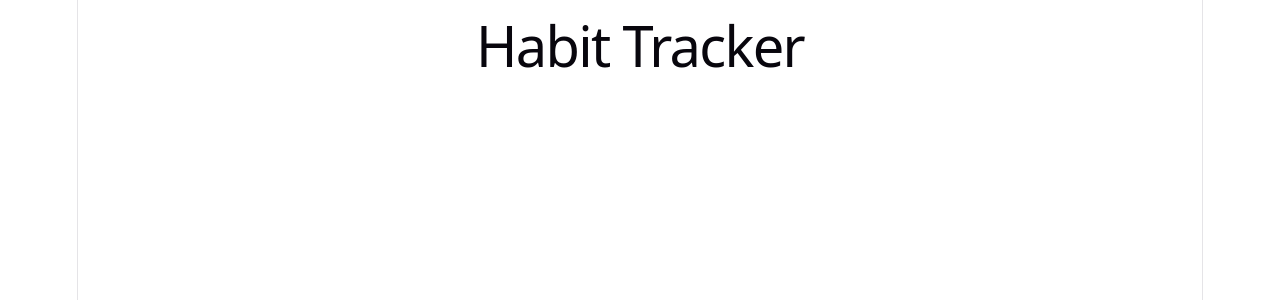
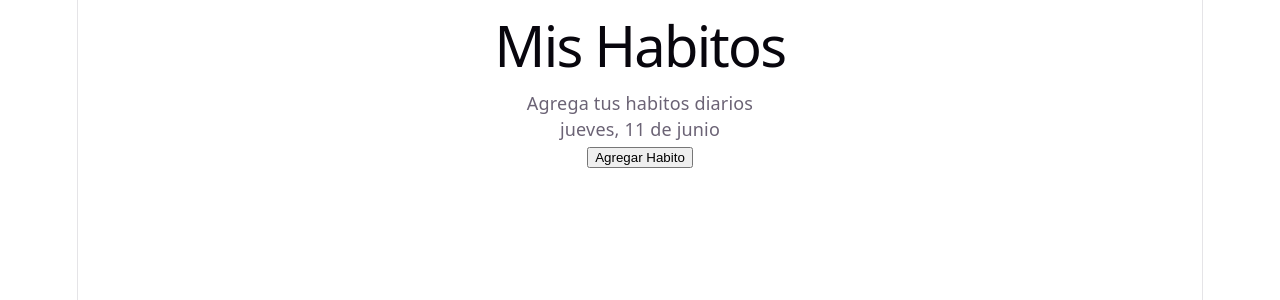
Before and after one commit to hectormadrid/Habitosapp, a React (Vite) app: page / in a window 1280 px wide. Shown: the top 300 px of the page. Built offline with nearby package versions, Linux system fonts and the light colour scheme.

Commit message:
creacion de componentes y uso de props

```diff
--- a/src/App.jsx
+++ b/src/App.jsx
@@ -1,9 +1,16 @@
-import './App.css'
+import Header from './components/Header'
+import Botton from './components/Bottom'
 
 export default function App() {
   return (
-    <div>
-      <h1>Habit Tracker</h1>
+    <div className="App">
+      <Header
+      titulo="Mis Habitos"
+      subtitulo="Agrega tus habitos diarios"
+      fecha={new Date().toLocaleDateString('es', { weekday: 'long', day: 'numeric', month: 'long' })}
+      />
+      <Botton />
     </div>
+
   )
 }
--- /dev/null
+++ b/src/components/Bottom.jsx
@@ -0,0 +1,6 @@
+// Componente que muestra un botón para agregar un nuevo hábito
+export default function  botton () {
+    return(
+        <button> Agregar Habito </button>
+    )
+}
--- /dev/null
+++ b/src/components/Header.jsx
@@ -0,0 +1,11 @@
+// Componente de encabezado para mostrar el título, subtítulo y fecha
+// Recibe las props: titulo, subtitulo y fecha para personalizar el contenido del encabezado
+export default function Header({titulo, subtitulo, fecha  }) {
+    return(
+        <header>
+            <h1> {titulo} </h1>
+            <p> {subtitulo} </p>
+            <p> {fecha} </p>
+        </header>
+    )
+}
```
